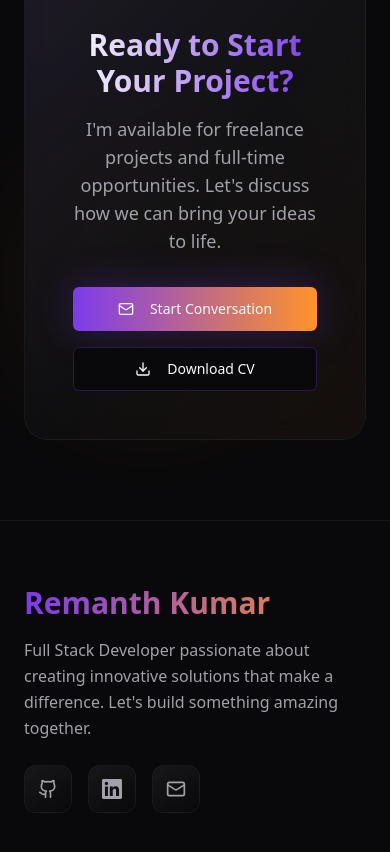
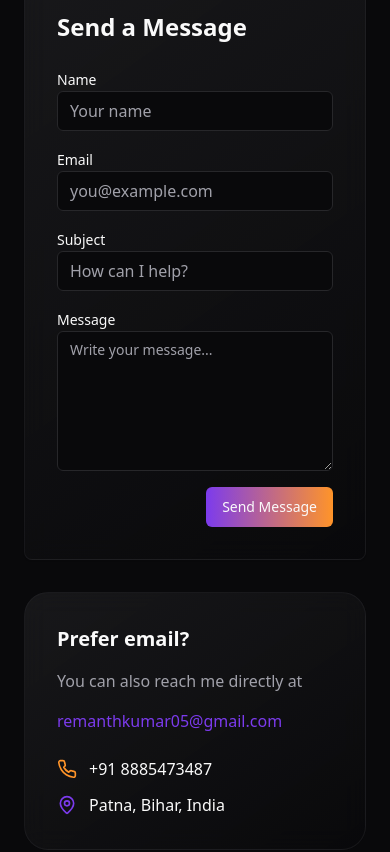
Before and after one commit to Remanth05/porfolio, a React (Vite) app: page / in a window 390 px wide. Shown: the part 7992-8844 px from the top of the page. Built offline with nearby package versions, Linux system fonts and the light colour scheme.

Commit message:
Add professional contact form, fix imports, update footer text, and update email address to Gmail
cgen-7fd700e00a964eabaee86208b395a9f7

```diff
--- a/src/components/Portfolio.tsx
+++ b/src/components/Portfolio.tsx
@@ -1,4 +1,8 @@
 import { Button } from "@/components/ui/button";
+import { Button } from "@/components/ui/button";
+import { Input } from "@/components/ui/input";
+import { Textarea } from "@/components/ui/textarea";
+import { Label } from "@/components/ui/label";
 import { Card, CardContent } from "@/components/ui/card";
 import { Badge } from "@/components/ui/badge";
 import {
@@ -19,7 +23,51 @@ import {
   Calendar,
   Award
 } from "lucide-react";
+import { useState } from "react";
 const profileImage = "https://i.postimg.cc/VvtCnY08/personalpic.jpg";
+
+const ContactForm = () => {
+  const [form, setForm] = useState({ name: "", email: "", subject: "", message: "" });
+  const handleChange = (
+    e: React.ChangeEvent<HTMLInputElement | HTMLTextAreaElement>
+  ) => {
+    const { name, value } = e.target;
+    setForm((f) => ({ ...f, [name]: value }));
+  };
+  const handleSubmit = (e: React.FormEvent) => {
+    e.preventDefault();
+    const to = "remanthkumar05@gmail.com";
+    const su = encodeURIComponent(form.subject || `New inquiry from ${form.name}`);
+    const body = encodeURIComponent(`Name: ${form.name}\nEmail: ${form.email}\n\n${form.message}`);
+    const url = `https://mail.google.com/mail/?view=cm&fs=1&to=${to}&su=${su}&body=${body}`;
+    window.open(url, "_blank", "noopener,noreferrer");
+  };
+  return (
+    <form onSubmit={handleSubmit} className="space-y-4">
+      <div className="grid grid-cols-1 sm:grid-cols-2 gap-4">
+        <div>
+          <Label htmlFor="name">Name</Label>
+          <Input id="name" name="name" value={form.name} onChange={handleChange} placeholder="Your name" required />
+        </div>
+        <div>
+          <Label htmlFor="email">Email</Label>
+          <Input id="email" name="email" type="email" value={form.email} onChange={handleChange} placeholder="you@example.com" required />
+        </div>
+      </div>
+      <div>
+        <Label htmlFor="subject">Subject</Label>
+        <Input id="subject" name="subject" value={form.subject} onChange={handleChange} placeholder="How can I help?" required />
+      </div>
+      <div>
+        <Label htmlFor="message">Message</Label>
+        <Textarea id="message" name="message" value={form.message} onChange={handleChange} placeholder="Write your message..." required className="min-h-[140px]" />
+      </div>
+      <div className="flex justify-end">
+        <Button type="submit" className="bg-gradient-to-r from-primary to-accent">Send Message</Button>
+      </div>
+    </form>
+  );
+};
 
 const Portfolio = () => {
   const services = [
@@ -660,6 +708,25 @@ const Portfolio = () => {
               </Card>
             </div>
 
+            {/* Contact Form */}
+            <div className="grid lg:grid-cols-2 gap-8 mb-16">
+              <Card className="bg-gradient-card backdrop-blur-md border-border/50">
+                <CardContent className="p-8">
+                  <h3 className="text-2xl font-bold mb-6">Send a Message</h3>
+                  <ContactForm />
+                </CardContent>
+              </Card>
+              <div className="bg-gradient-card backdrop-blur-md rounded-3xl p-8 border border-border/50">
+                <h4 className="text-xl font-semibold mb-4">Prefer email?</h4>
+                <p className="text-muted-foreground mb-4">You can also reach me directly at</p>
+                <a href="https://mail.google.com/mail/?view=cm&to=remanthkumar05@gmail.com" target="_blank" rel="noopener noreferrer" className="text-primary font-medium">remanthkumar05@gmail.com</a>
+                <div className="mt-6">
+                  <div className="flex items-center gap-3 mb-3"><Phone className="w-5 h-5 text-accent" /><span className="text-foreground">+91 8885473487</span></div>
+                  <div className="flex items-center gap-3"><MapPin className="w-5 h-5 text-primary" /><span className="text-foreground">Patna, Bihar, India</span></div>
+                </div>
+              </div>
+            </div>
+
             {/* CTA Section */}
             <div className="text-center bg-gradient-card backdrop-blur-md rounded-3xl p-12 border border-border/50 relative overflow-hidden">
               <div className="absolute inset-0 bg-gradient-to-br from-primary/10 via-transparent to-accent/10 opacity-50"></div>
@@ -786,9 +853,8 @@ const Portfolio = () => {
                 </p>
               </div>
               <div className="flex items-center gap-2">
-                <span className="text-muted-foreground text-sm">Built with</span>
-                <span className="text-primary">❤️</span>
-                <span className="text-muted-foreground text-sm">using React & Tailwind CSS</span>
+                <span className="text-muted-foreground text-sm">Developed by</span>
+                <span className="font-semibold text-foreground">Remanth</span>
               </div>
             </div>
           </div>
```
